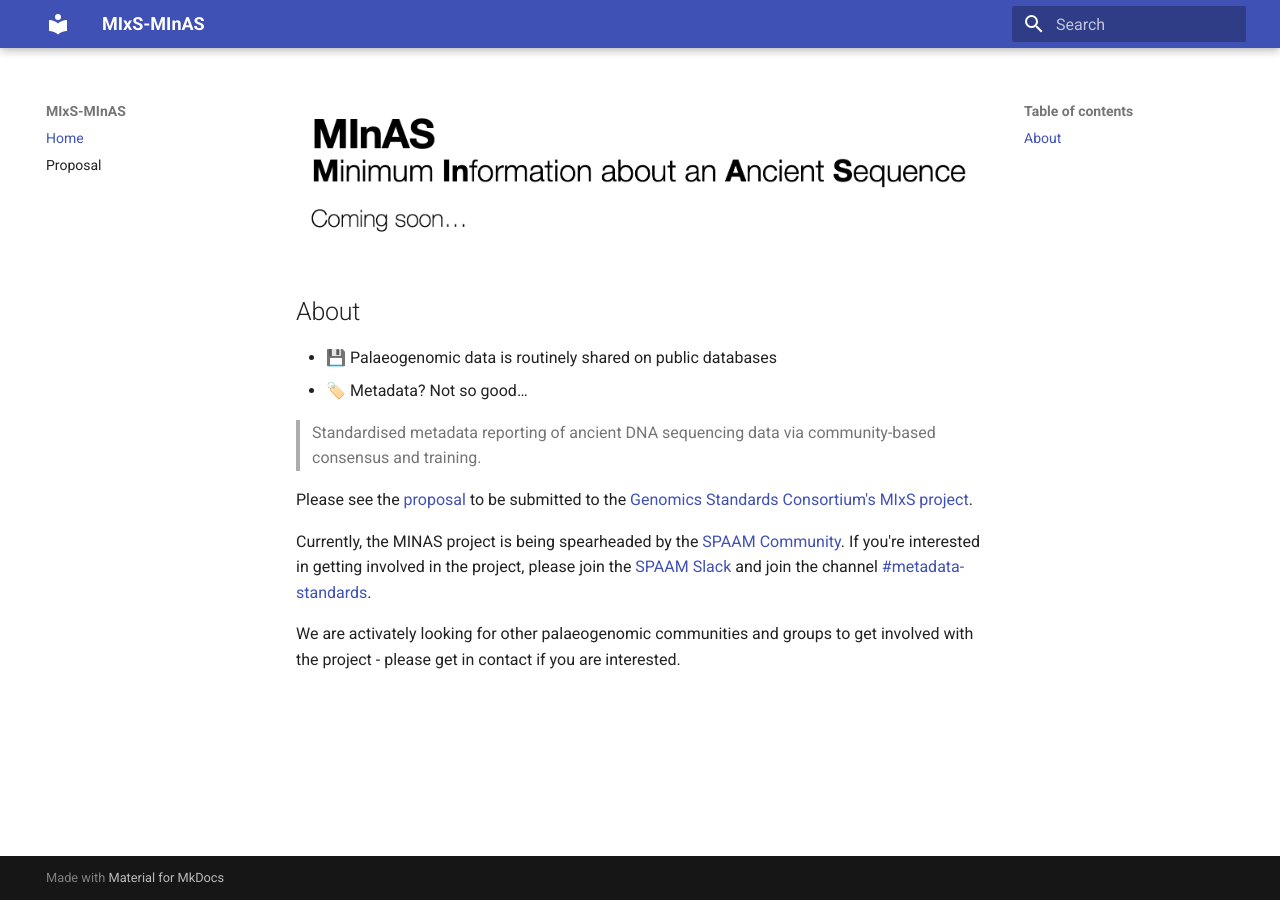
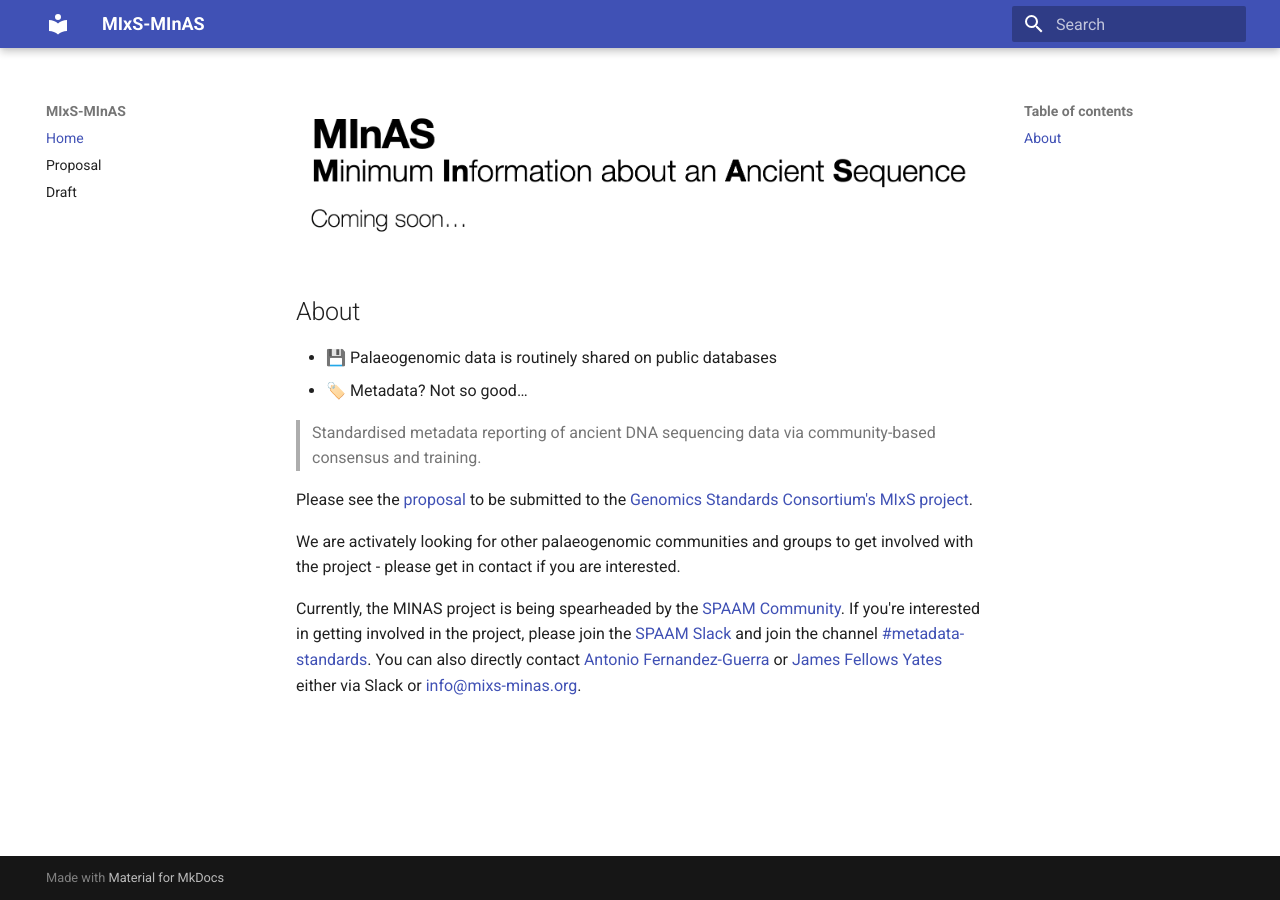
Before and after one commit to MIxS-MInAS/MIxS-MInAS.github.io, an MkDocs documentation site: the page built from docs/index.md, in a window 1280 px wide. Built offline with MkDocs 1.6.1 and Material for MkDocs 9.7.7, drawn with Linux system fonts in a browser that asks for light colours.

Commit message:
Add links to James/Anotnio contact details

```diff
--- a/docs/index.md
+++ b/docs/index.md
@@ -9,6 +9,8 @@
 
 Please see the [proposal](/proposal.md) to be submitted to the [Genomics Standards Consortium's](https://www.gensc.org/) [MIxS project](https://www.gensc.org/pages/standards-intro.html).
 
-Currently, the MINAS project is being spearheaded by the [SPAAM Community](https://spaam-community.github.io). If you're interested in getting involved in the project, please join the [SPAAM Slack](https://join.slack.com/t/spaam-community/shared_invite/zt-ei8pfw4m-XdBGTQwRaXWrEkd618YlhQ) and join the channel [#metadata-standards](https://spaam-community.slack.com/archives/C01BX7EM4EL).
+We are activately looking for other palaeogenomic communities and groups to get involved with the project - please get in contact if you are interested.
 
-We are activately looking for other palaeogenomic communities and groups to get involved with the project - please get in contact if you are interested.
+Currently, the MINAS project is being spearheaded by the [SPAAM Community](https://spaam-community.github.io).
+If you're interested in getting involved in the project, please join the [SPAAM Slack](https://join.slack.com/t/spaam-community/shared_invite/zt-ei8pfw4m-XdBGTQwRaXWrEkd618YlhQ) and join the channel [#metadata-standards](https://spaam-community.slack.com/archives/C01BX7EM4EL).
+You can also directly contact [Antonio Fernandez-Guerra](https://globe.ku.dk/research/geogenetics/microbial-ecogenomics-group/) or [James Fellows Yates](https://www.eva.mpg.de/archaeogenetics/staff/james-fellows-yates/) either via Slack or [info@mixs-minas.org](mailto:info@mixs-minas.org).
--- a/mkdocs.yml
+++ b/mkdocs.yml
@@ -3,4 +3,5 @@ site_url: https://mixs-minas.org/
 nav:
   - Home: index.md
   - Proposal: proposal.md
+  - Draft: draft.md
 theme: material
```
Also changed, not shown: docs/draft.md (+2 -0 lines), index.html (+6 -5 lines).
